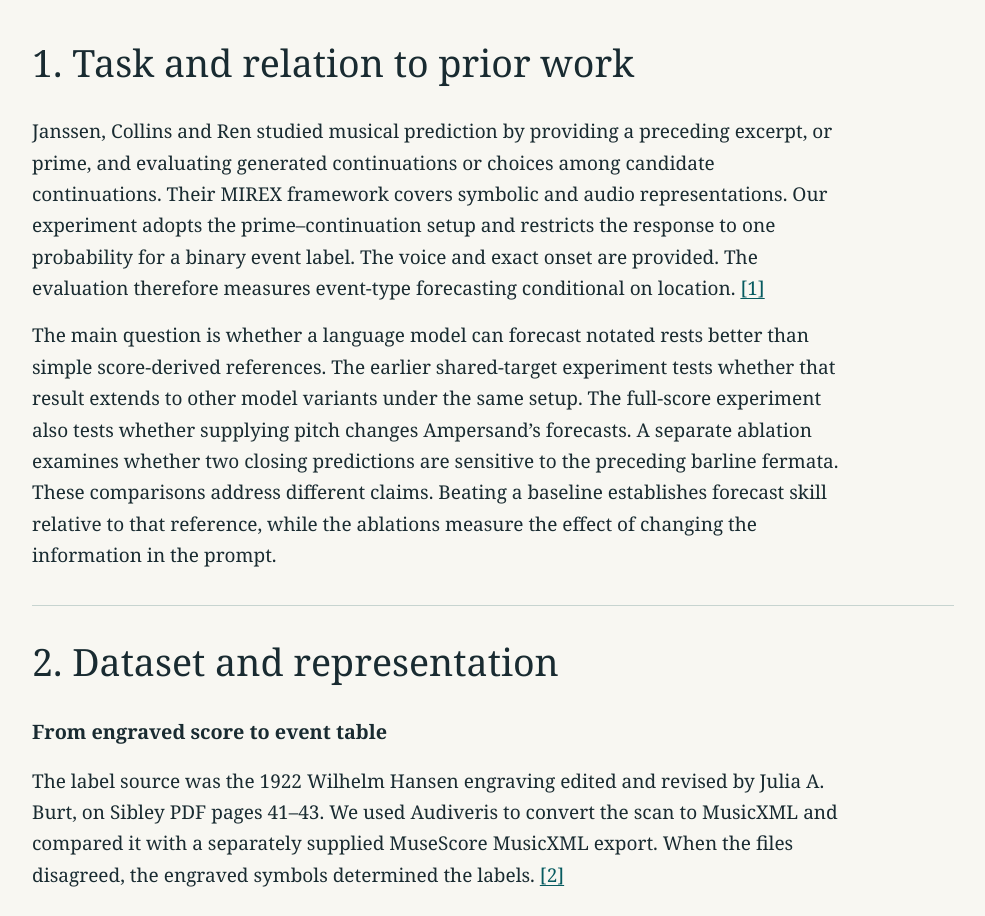
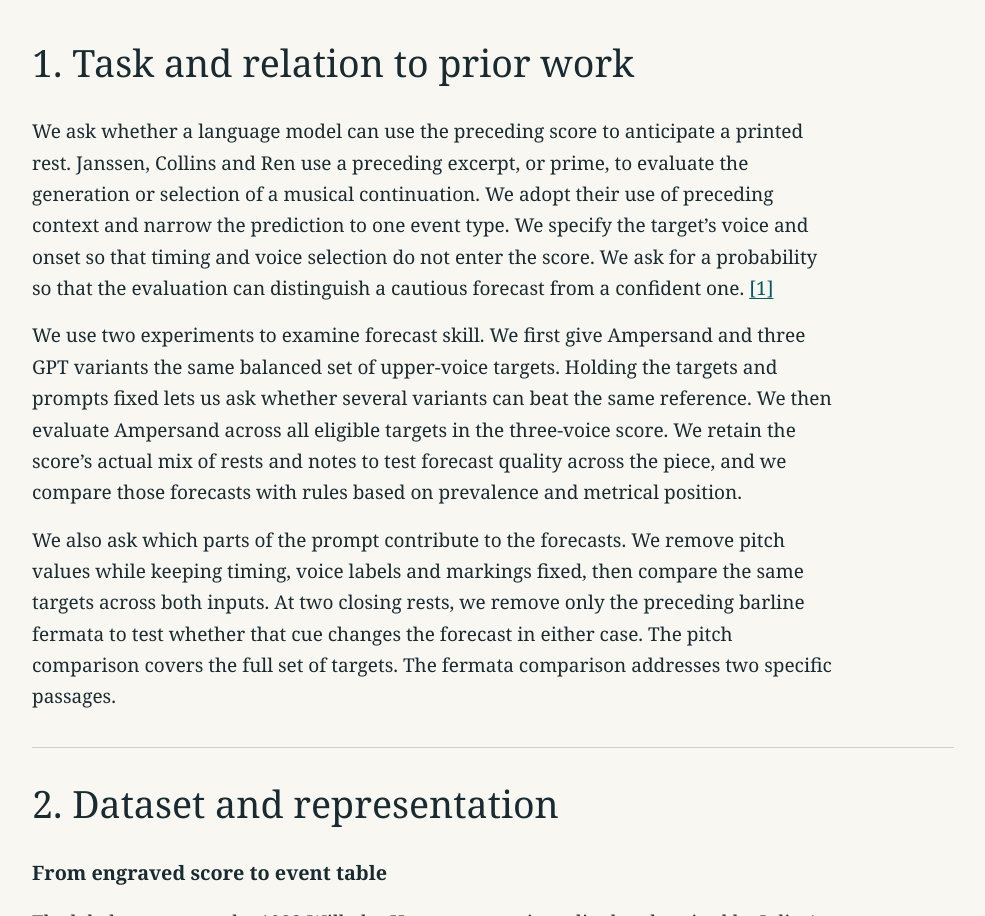
Before and after one commit to ClementineY/ClementineY.github.io, a plain HTML site: page research/forecasting-rests-le-sapin/index.html in a window 1280 px wide. Shown: the part 1001-1917 px from the top of the page, without its empty margins (147-1132 px from the left). Drawn offline with Linux system fonts and the light colour scheme.

Commit message:
Explain the rationale for each forecasting experiment

```diff
--- a/research/forecasting-rests-le-sapin/index.html
+++ b/research/forecasting-rests-le-sapin/index.html
@@ -22,8 +22,9 @@ p,li,dd{max-width:76ch}figure{margin:26px 0;background:white;border:1px solid va
 <nav aria-label="Article sections"><a href="#task">Task</a><a href="#data">Dataset</a><a href="#evaluation">Evaluation</a><a href="#results">Results</a><a href="#discussion">Discussion</a><a href="#references">References</a></nav>
 <div class="abstract"><h2>Abstract</h2><p>Can a language model anticipate a printed rest when given the preceding score and the location of the next event? We tested Ampersand v0.1, a general-purpose language model from Humans&amp;, on a three-voice transcription of Sibelius’s <i>Le Sapin</i>. Its forecasts improved on simple score-derived baselines. Adding written pitch did not reliably improve forecasts, and the small aggregate advantage of rhythm-only input came from the unbarred passage. Showing the barline fermata reduced the predicted rest probability at one closing target under both inputs. At the other target, the direction depended on the input. In a separate single-voice comparison on shared targets, Ampersand and two GPT variants beat a constant-probability baseline, while another GPT variant fell short. These findings describe forecasts of printed rests in one piece with the target onset supplied.</p></div>
 <section id="task"><h2>1. Task and relation to prior work</h2>
-<p>Janssen, Collins and Ren studied musical prediction by providing a preceding excerpt, or prime, and evaluating generated continuations or choices among candidate continuations. Their MIREX framework covers symbolic and audio representations. Our experiment adopts the prime–continuation setup and restricts the response to one probability for a binary event label. The voice and exact onset are provided. The evaluation therefore measures event-type forecasting conditional on location. <a href="#ref-ismir">[1]</a></p>
-<p>The main question is whether a language model can forecast notated rests better than simple score-derived references. The earlier shared-target experiment tests whether that result extends to other model variants under the same setup. The full-score experiment also tests whether supplying pitch changes Ampersand’s forecasts. A separate ablation examines whether two closing predictions are sensitive to the preceding barline fermata. These comparisons address different claims. Beating a baseline establishes forecast skill relative to that reference, while the ablations measure the effect of changing the information in the prompt.</p></section>
+<p>We ask whether a language model can use the preceding score to anticipate a printed rest. Janssen, Collins and Ren use a preceding excerpt, or prime, to evaluate the generation or selection of a musical continuation. We adopt their use of preceding context and narrow the prediction to one event type. We specify the target’s voice and onset so that timing and voice selection do not enter the score. We ask for a probability so that the evaluation can distinguish a cautious forecast from a confident one. <a href="#ref-ismir">[1]</a></p>
+<p>We use two experiments to examine forecast skill. We first give Ampersand and three GPT variants the same balanced set of upper-voice targets. Holding the targets and prompts fixed lets us ask whether several variants can beat the same reference. We then evaluate Ampersand across all eligible targets in the three-voice score. We retain the score’s actual mix of rests and notes to test forecast quality across the piece, and we compare those forecasts with rules based on prevalence and metrical position.</p>
+<p>We also ask which parts of the prompt contribute to the forecasts. We remove pitch values while keeping timing, voice labels and markings fixed, then compare the same targets across both inputs. At two closing rests, we remove only the preceding barline fermata to test whether that cue changes the forecast in either case. The pitch comparison covers the full set of targets. The fermata comparison addresses two specific passages.</p></section>
 <section id="data"><h2>2. Dataset and representation</h2>
 <h3>From engraved score to event table</h3>
 <p>The label source was the 1922 Wilhelm Hansen engraving edited and revised by Julia A. Burt, on Sibley PDF pages 41–43. We used Audiveris to convert the scan to MusicXML and compared it with a separately supplied MuseScore MusicXML export. When the files disagreed, the engraved symbols determined the labels. <a href="#ref-score">[2]</a></p>
```
